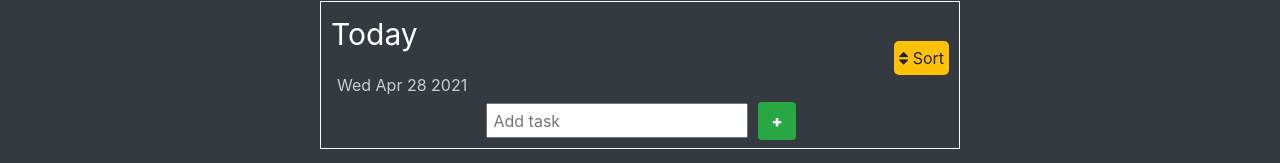
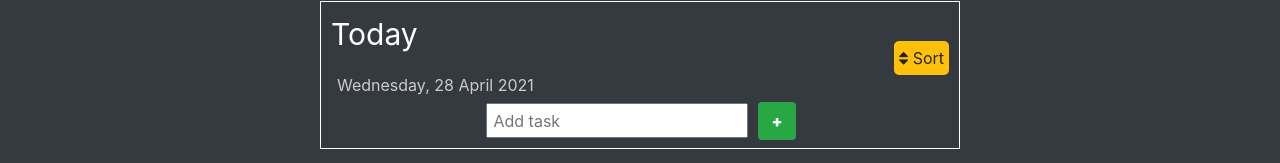
Before and after one commit to Adventure-maker/ToDoList, a plain HTML site: page index.html in a window 1280 px wide. Shown: the part 163-326 px from the top of the page. Drawn offline with nearby package versions, Linux system fonts and the light colour scheme.

Commit message:
commited

```diff
--- a/index.html
+++ b/index.html
@@ -23,12 +23,7 @@
         <div id="dateAndSort">
             <div class="time">
                 <p id="today">Today</p>
-                <p id="timeAndDate">
-                    <span id="day"></span>
-                    <span id="month"></span>
-                    <span id="date"></span>
-                    <span id="year"></span>
-                </p>
+                <p id="date"></p>
             </div>
             <button class="btn-warning ">
                 <i class="fa fa-sort "></i>
--- a/style.css
+++ b/style.css
@@ -36,7 +36,7 @@ button {
     justify-content: center;
 }
 
-#timeAndDate {
+#date {
     color: #ccc;
     margin: 6px;
 }
@@ -68,6 +68,7 @@ button {
     justify-content:center;
     color: #fff;
     padding: 5px;
+    font-size: 20px;
 }
 
 input[type="checkbox"] {
--- a/time.js
+++ b/time.js
@@ -1,7 +1,4 @@
-const dayDisplay = document.getElementById('day');
-const monthDisplay = document.getElementById('month');
 const dateDisplay = document.getElementById('date');
-const yearDisplay = document.getElementById('year')
 
 var time = new Date();
 var day = time.getDay() + 1;
@@ -10,35 +7,28 @@ var year = time.getFullYear()
 var date = time.getDate();
 
 var dayName = {
-    1 : 'Sun',
-    2 : 'Mon',
-    3: 'Tue',
-    4: 'Wed',
-    5 : 'Thur',
-    6 : 'Fri',
-    7 : 'Sat'
+    1 : 'Sunday',
+    2 : 'Monday',
+    3: 'Tuesday',
+    4: 'Wednesday',
+    5 : 'Thursday',
+    6 : 'Friday',
+    7 : 'Saturday'
 }
 
-dayDisplay.innerHTML = dayName[day];
-console.log(day)
-
 var monthName = {
-    1 : 'Jan',
-    2: 'Feb',
-    3: 'Mar',
-    4 : 'Apr',
+    1 : 'January',
+    2: 'February ',
+    3: 'March',
+    4 : 'April',
     5 : 'May',
     6 : 'June',
     7 : 'July',
-    8 : 'Aug',
-    9 : 'Sep',
-    10 : 'Oct',
-    11 : 'Nov',
-    12 : 'Dec'
+    8 : 'August',
+    9 : 'September ',
+    10 : 'October',
+    11 : 'November',
+    12 : 'December'
 }
 
-monthDisplay.innerHTML = monthName[month];
-
-dateDisplay.innerHTML = date;
-
-yearDisplay.innerHTML = year;
+dateDisplay.innerHTML = `${dayName[day]},  ${date} ${monthName[month]} ${year}`;
```
